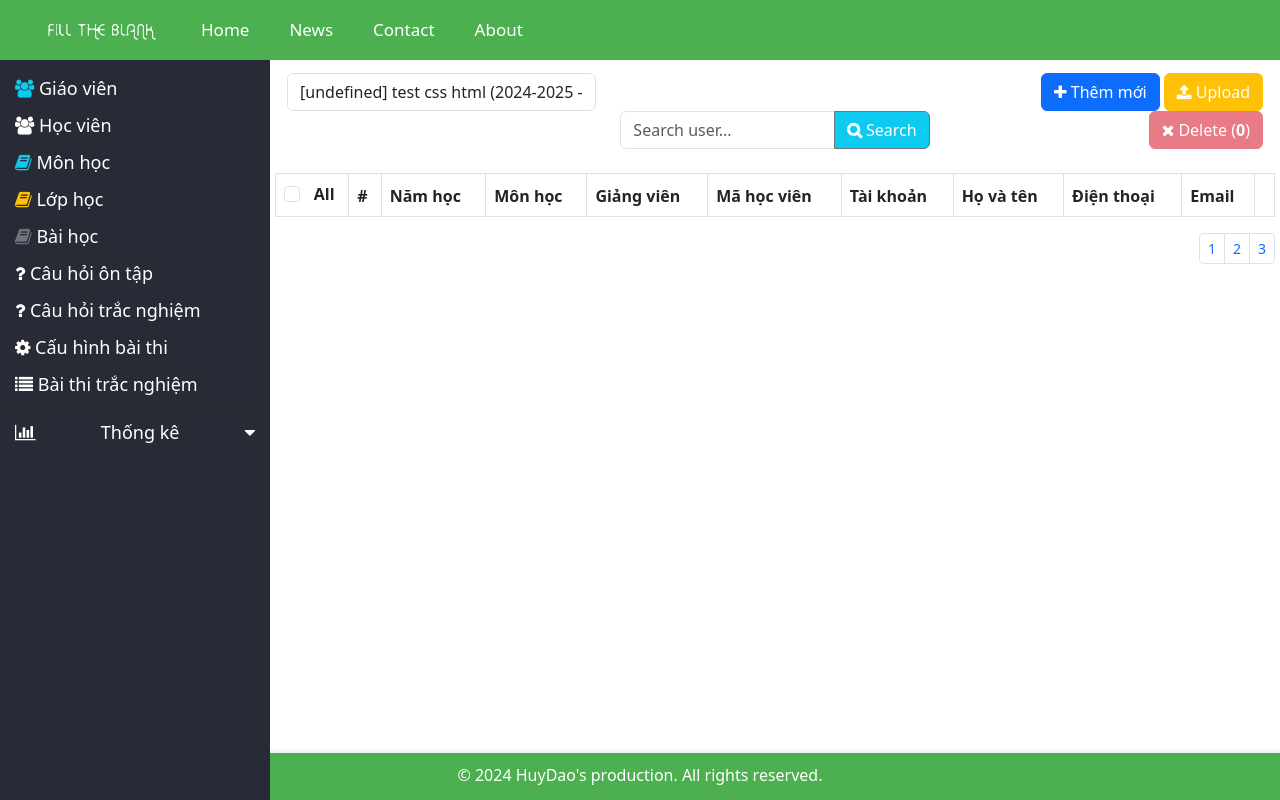
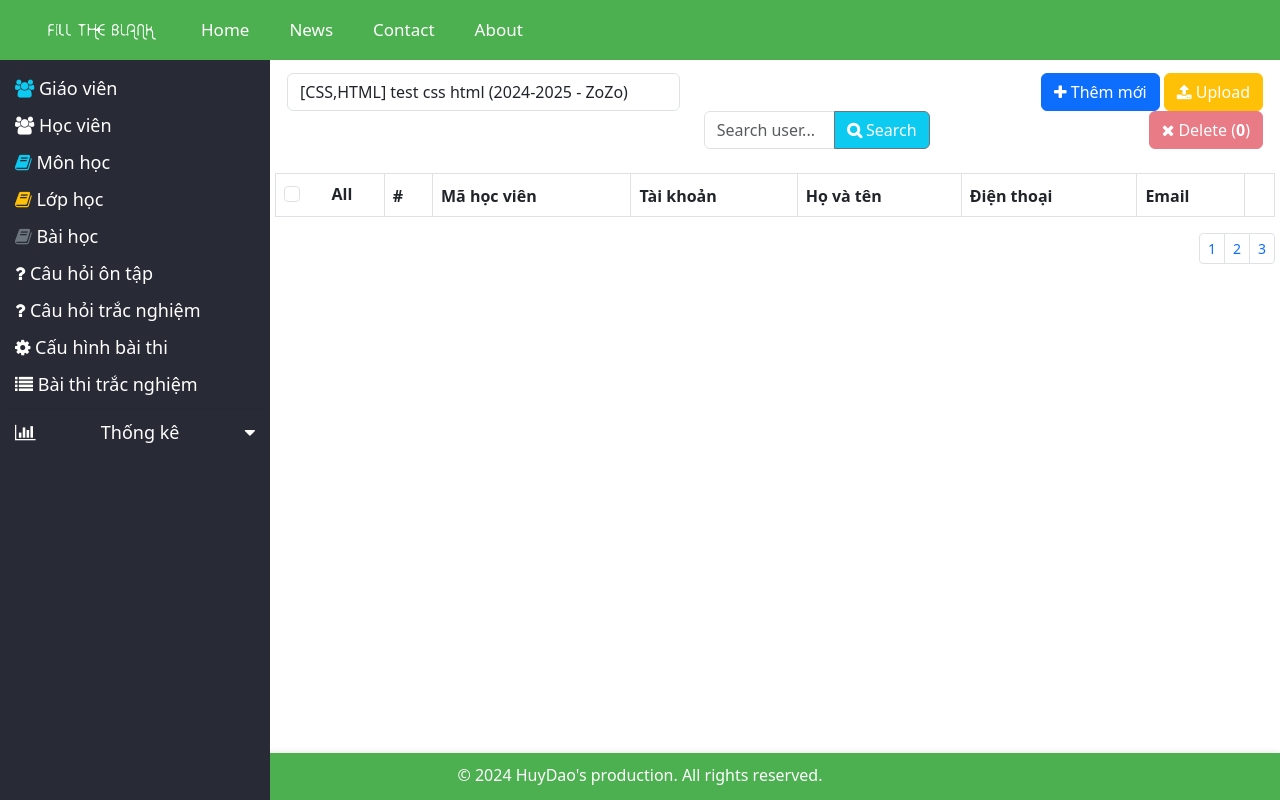
Before and after one commit to ReDoProgrammer/fill_the_blank, a PHP site: page /filltheblank/admin/user in a window 1280 px wide. Run offline with PHP 8.4, Linux system fonts and the light colour scheme; the visitor is signed in with stand-in values (Sample User, id 1); data comes from the database, SQL or seed files in the repository; lists and menus that the app fills with data are empty; some libraries are stand-ins or nearby versions.

Commit message:
chỉnh sửa hiển thị thông tin học viên, bỏ các cột lớp học, năm học, giáo viên vì các thông tin này đã có trên select chọn lớp học

```diff
--- a/app/views/admin/user/index.php
+++ b/app/views/admin/user/index.php
@@ -1,9 +1,9 @@
 <div class="container">
     <div class="row justify-content-end mb-4 mt-2">
-        <div class="col-md-4">
+        <div class="col-md-5">
             <select name="" id="slTeachingM" class="form-control slTeaching"></select>
         </div>
-        <div class="col col-md-4 align-self-end text-end">
+        <div class="col col-md-3 align-self-end text-end">
             <div class="input-group">
                 <input type="text" id="txtKeyword" class="form-control" placeholder="Search user..." />
                 <button class="btn btn-outline-secondary btn-info text-white" type="button" id="btnSearch">
@@ -40,9 +40,6 @@
                 </div>
             </th>
             <th scope="col">#</th>
-            <th scope="col">Năm học</th>
-            <th scope="col">Môn học</th>
-            <th scope="col">Giảng viên</th>
             <th scope="col">Mã học viên</th>
             <th scope="col">Tài khoản</th>
             <th scope="col">Họ và tên</th>
@@ -331,7 +328,7 @@
             success: function (response) {
                 const { classese } = response;
                 classese.forEach(c => {
-                    $('.slTeaching').append(`<option value = "${c.id}">[${c.subject_name}] ${c.name} (${c.school_year} - ${c.teacher_name})</option>`);
+                    $('.slTeaching').append(`<option value = "${c.id}">[${c.subject_names}] ${c.name} (${c.school_year} - ${c.teacher_name})</option>`);
                 })
                 $slTeaching.trigger('change');
 
@@ -492,6 +489,8 @@
             },
             dataType: 'json',
             success: function (response) {
+                console.log(response);
+
 
                 // Hiển thị dữ liệu người dùng và thông tin phân trang
                 const { users, totalPages, currentPage, pageSize, totalRecords } = response;
@@ -512,9 +511,6 @@
                         </td>
 
                         <td>${++idx}</td>
-                        <td class="fw-bold">${u.school_year}</td>
-                        <td class="fw-bold">${u.subject_name}</td>
-                        <td class="fw-bold">${u.teacher_name}</td>
                         <td class="fw-bold text-secondary">${u.user_code}</td>
                         <td class="fw-bold">${u.username}</td>
                         <td>${u.fullname}</td>
```
Also changed, not shown: 2 other files.
